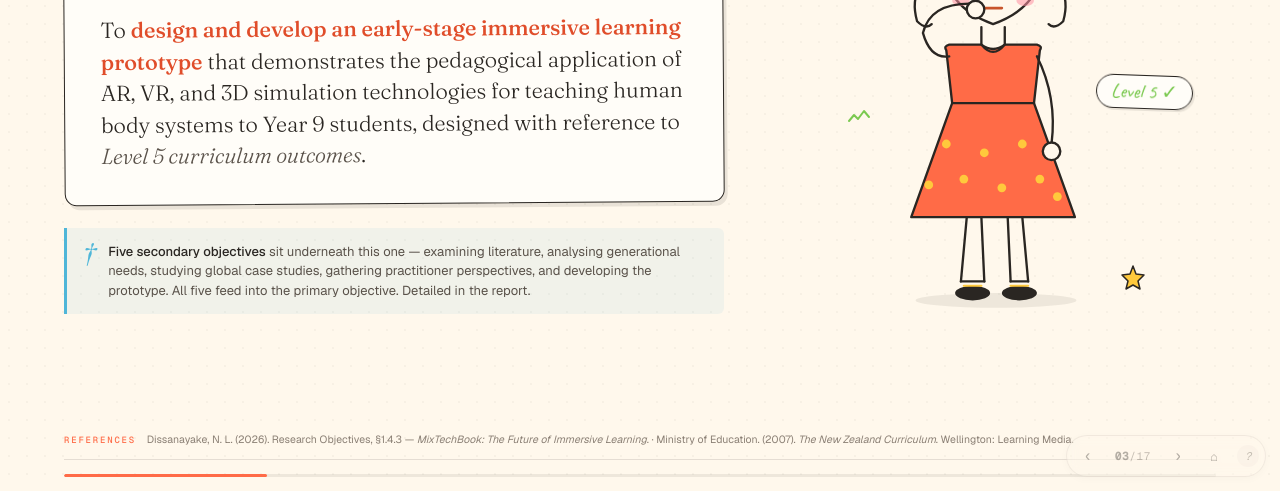
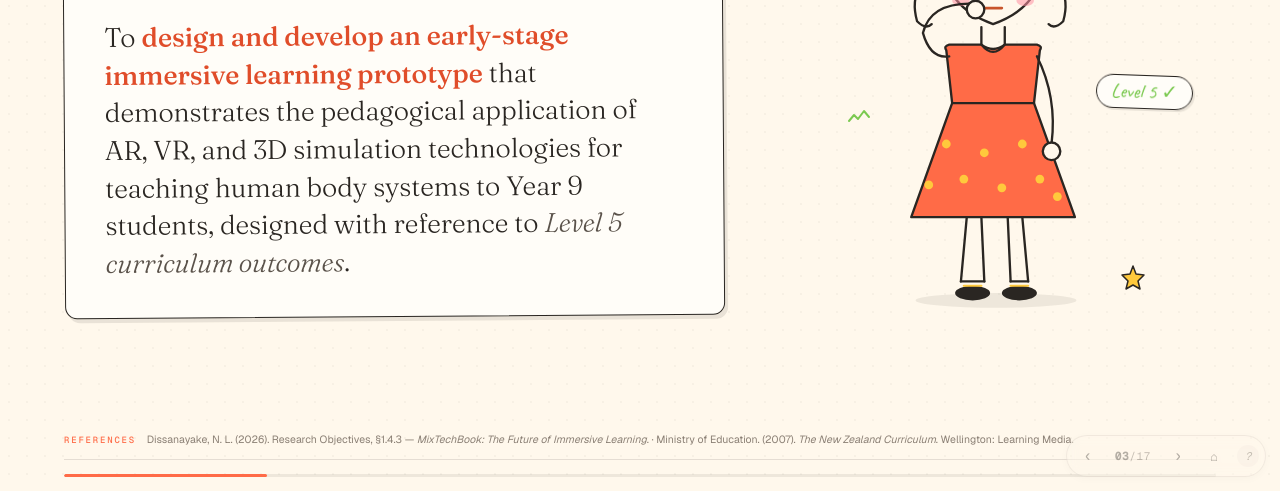
Before and after one commit to nithinidis/nithinidis.github.com, a plain HTML site: page mixtechbook-presentation/slide-03.html in a window 1280 px wide. Shown: the part 309-800 px from the top of the page. Drawn offline with nearby package versions, Linux system fonts and the light colour scheme.

Commit message:
Slide updates

```diff
--- a/mixtechbook-presentation/slide-03.html
+++ b/mixtechbook-presentation/slide-03.html
@@ -155,7 +155,7 @@
     background: var(--cream);
     border: 1.5px solid var(--ink);
     border-radius: 12px;
-    padding: 2rem 2.25rem;
+    padding: 2.5rem 2.5rem 2.25rem;
     position: relative;
     box-shadow: 3px 4px 0 rgba(42, 38, 34, 0.1);
     transform: rotate(-0.4deg);
@@ -182,8 +182,8 @@
     font-family: var(--font-serif);
     font-weight: 300;
     font-variation-settings: "SOFT" 60, "opsz" 144;
-    font-size: clamp(17px, 1.7vw, 23px);
-    line-height: 1.45;
+    font-size: clamp(20px, 2.1vw, 30px);
+    line-height: 1.4;
     color: var(--ink);
     letter-spacing: -0.005em;
   }
@@ -388,13 +388,6 @@
         <p class="objective-text">
           To <span class="key">design and develop an early-stage immersive learning prototype</span> that demonstrates the pedagogical application of AR, VR, and 3D simulation technologies for teaching human body systems to Year 9 students, designed with reference to <em>Level 5 curriculum outcomes</em>.
         </p>
-      </div>
-
-      <div class="secondary-note">
-        <div class="icon">†</div>
-        <div class="text">
-          <strong>Five secondary objectives</strong> sit underneath this one — examining literature, analysing generational needs, studying global case studies, gathering practitioner perspectives, and developing the prototype. All five feed into the primary objective. Detailed in the report.
-        </div>
       </div>
 
     </div>
```
Also changed, not shown: mixtechbook-presentation/slide-06.html (+1 -1 lines), mixtechbook-presentation/slide-09.html (+2 -2 lines), mixtechbook-presentation/slide-17.html (+9 -3 lines).
